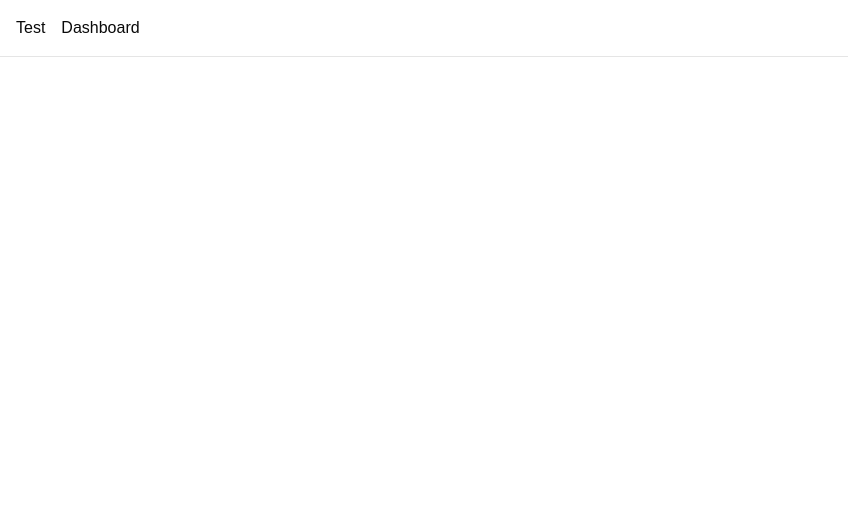
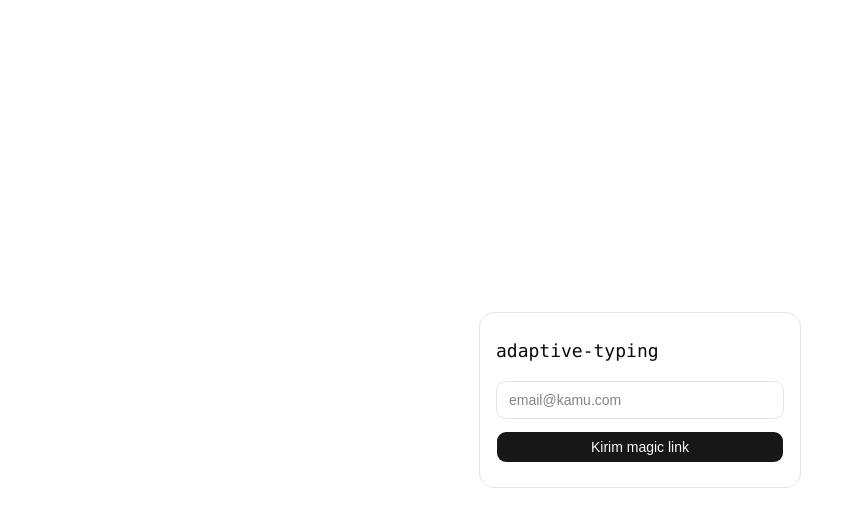
Before and after one commit to faridreaming/adaptive-typing, a React (Vite) app: page /login in a window 1280 px wide. Before the commit this address had no page. Shown: the top 526 px of the page, without its empty margins (0-848 px from the left). Built offline with nearby package versions, Linux system fonts and the light colour scheme; no server answers.

Commit message:
feat: implement authentication flow with login page and session management

```diff
--- a/src/App.tsx
+++ b/src/App.tsx
@@ -1,27 +1,62 @@
-import { BrowserRouter, Routes, Route, Link } from 'react-router-dom'
+import { BrowserRouter, Routes, Route, Link, Navigate } from 'react-router-dom'
+import { useAuth } from '#hooks/useAuth'
+import LoginPage from '#pages/LoginPage'
 import TestPage from '#pages/TestPage'
 import DashboardPage from '#pages/DashboardPage'
+import { supabase } from '#lib/supabase'
+import { Button } from '#components/ui/button'
 
 function Nav() {
   return (
-    <nav className="flex gap-4 border-b border-border p-4">
+    <nav className="flex items-center justify-between border-b border-border p-4">
+      <div className="flex gap-4">
         <Link to="/" className="hover:underline">
           Test
         </Link>
         <Link to="/dashboard" className="hover:underline">
           Dashboard
         </Link>
+      </div>
+      <Button variant="ghost" size="sm" onClick={() => supabase.auth.signOut()}>
+        Keluar
+      </Button>
     </nav>
   )
+}
+
+/** Redirects to /login if there's no active session. */
+function RequireAuth({ children }: { children: React.ReactNode }) {
+  const { session, loading } = useAuth()
+
+  if (loading) return null // avoid flashing the login page during initial check
+  if (!session) return <Navigate to="/login" replace />
+
+  return <>{children}</>
 }
 
 export default function App() {
   return (
     <BrowserRouter>
+      <Routes>
+        <Route path="/login" element={<LoginPage />} />
+        <Route
+          path="/"
+          element={
+            <RequireAuth>
               <Nav />
-      <Routes>
-        <Route path="/" element={<TestPage />} />
-        <Route path="/dashboard" element={<DashboardPage />} />
+              <TestPage />
+            </RequireAuth>
+          }
+        />
+        <Route
+          path="/dashboard"
+          element={
+            <RequireAuth>
+              <Nav />
+              <DashboardPage />
+            </RequireAuth>
+          }
+        />
       </Routes>
     </BrowserRouter>
   )
--- /dev/null
+++ b/src/hooks/useAuth.ts
@@ -0,0 +1,36 @@
+import { useEffect, useState } from 'react'
+import type { Session } from '@supabase/supabase-js'
+import { supabase } from '#lib/supabase'
+
+interface AuthState {
+  session: Session | null
+  loading: boolean
+}
+
+/**
+ * Tracks the current Supabase auth session. `loading` stays true until the
+ * initial session check resolves, so consumers can avoid a flash of
+ * "logged out" UI before Supabase has had a chance to read the stored
+ * session from localStorage.
+ */
+export function useAuth(): AuthState {
+  const [session, setSession] = useState<Session | null>(null)
+  const [loading, setLoading] = useState(true)
+
+  useEffect(() => {
+    supabase.auth.getSession().then(({ data }) => {
+      setSession(data.session)
+      setLoading(false)
+    })
+
+    const { data: listener } = supabase.auth.onAuthStateChange(
+      (_event, newSession) => {
+        setSession(newSession)
+      },
+    )
+
+    return () => listener.subscription.unsubscribe()
+  }, [])
+
+  return { session, loading }
+}
--- /dev/null
+++ b/src/pages/LoginPage.tsx
@@ -0,0 +1,72 @@
+import { useState } from 'react'
+import { supabase } from '#lib/supabase'
+import { Button } from '#components/ui/button'
+import { Card, CardContent } from '#components/ui/card'
+
+export default function LoginPage() {
+  const [email, setEmail] = useState('')
+  const [status, setStatus] = useState<'idle' | 'sending' | 'sent' | 'error'>(
+    'idle',
+  )
+  const [errorMessage, setErrorMessage] = useState('')
+
+  async function handleSubmit(e: React.FormEvent) {
+    e.preventDefault()
+    setStatus('sending')
+    setErrorMessage('')
+
+    const { error } = await supabase.auth.signInWithOtp({
+      email,
+      options: {
+        emailRedirectTo: window.location.origin,
+      },
+    })
+
+    if (error) {
+      setStatus('error')
+      setErrorMessage(error.message)
+      return
+    }
+
+    setStatus('sent')
+  }
+
+  return (
+    <div className="mx-auto flex min-h-screen max-w-sm items-center p-8">
+      <Card className="w-full">
+        <CardContent className="space-y-4 py-2">
+          <h1 className="font-mono text-lg">adaptive-typing</h1>
+
+          {status === 'sent' ? (
+            <p className="text-sm text-muted-foreground">
+              Link login sudah dikirim ke{' '}
+              <span className="text-foreground">{email}</span>. Cek inbox (atau
+              folder spam) kamu.
+            </p>
+          ) : (
+            <form onSubmit={handleSubmit} className="space-y-3">
+              <input
+                type="email"
+                required
+                value={email}
+                onChange={(e) => setEmail(e.target.value)}
+                placeholder="email@kamu.com"
+                className="w-full rounded-lg border border-border bg-transparent px-3 py-2 text-sm outline-none focus-visible:border-ring focus-visible:ring-3 focus-visible:ring-ring/50"
+              />
+              <Button
+                type="submit"
+                disabled={status === 'sending'}
+                className="w-full"
+              >
+                {status === 'sending' ? 'Mengirim...' : 'Kirim magic link'}
+              </Button>
+              {status === 'error' && (
+                <p className="text-sm text-destructive">{errorMessage}</p>
+              )}
+            </form>
+          )}
+        </CardContent>
+      </Card>
+    </div>
+  )
+}
```
Lines whose indentation alone changed are shown as unchanged.
